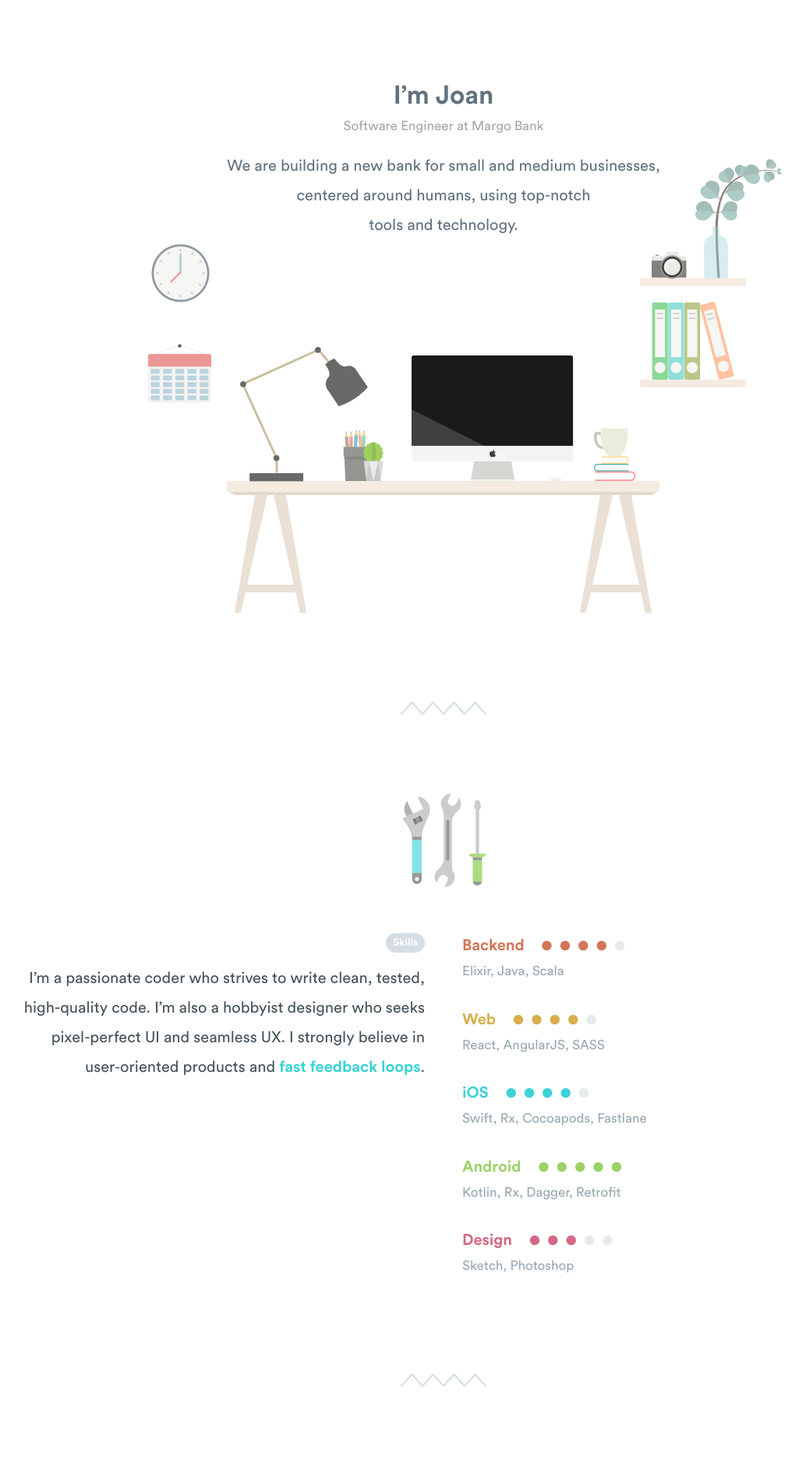
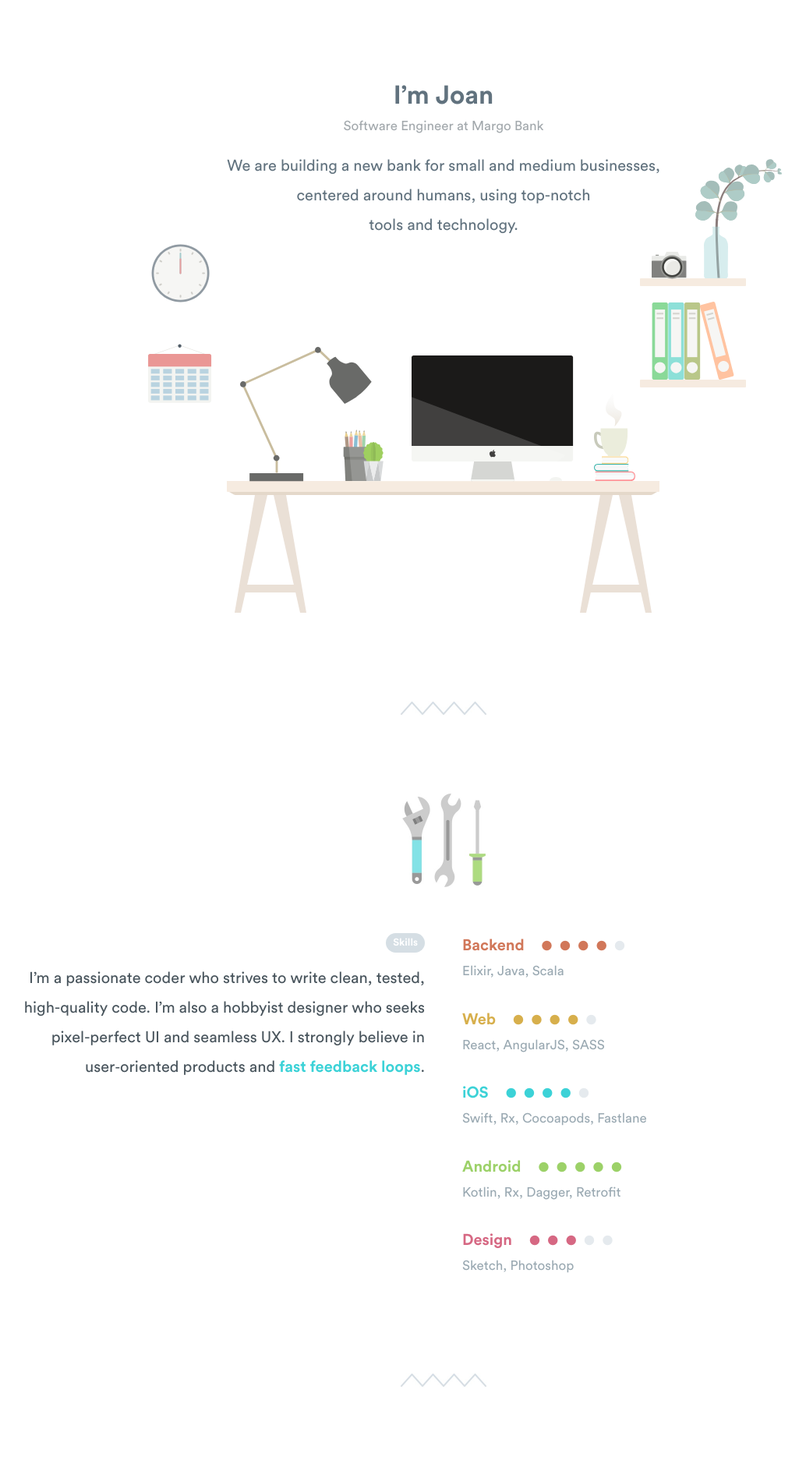
Before and after one commit to JoanZapata/joanzapata.github.com, a Jekyll site: the page built from index.md, in a window 1280 px wide. Shown: the top 1878 px of the page at 78% size, without its empty margins (71-1105 px from the left). Built offline with Jekyll 4.4.1, drawn with Linux system fonts in a browser that asks for light colours.

Commit message:
Replace header image with svg

```diff
--- a/_layouts/home.html
+++ b/_layouts/home.html
@@ -31,7 +31,9 @@
             centered around humans, using top-notch<br class="d-none d-md-block"/>
             tools and technology.
         </div>
-        <div class="header-image"></div>
+        <div class="header-image">
+          {% include images/desk.svg %}
+        </div>
     </div>
 </div>
 
--- a/_sass/home.scss
+++ b/_sass/home.scss
@@ -10,7 +10,7 @@ $fa-font-path: "fonts/vendor/fontawesome";
 @import 'variables';
 @import 'mixins';
 
-$breakpoint-580: 880px;
+$breakpoint-580: 992px;
 $breakpoint-320: 640px;
 
 // Adapt the twitter bootstrap badge to defined colors
@@ -149,31 +149,19 @@ body {
 
     .header-image {
       display: inline-block;
-      width: 880px;
-      height: 582px;
+      max-width: 880px;
+      height: auto;
       margin: 0 auto;
-      background: url(../images/header880.jpg);
-      background-size: cover;
+
+      svg {
+        width: 100%;
+        height: auto;
+      }
 
       @media (min-width: $breakpoint-580) {
         z-index: 100;
         position: relative;
         margin-top: -120px;
-      }
-
-      @media (max-width: $breakpoint-580) {
-        width: 580px;
-        height: 368px;
-        background: url(../images/header580.jpg);
-        background-size: cover;
-      }
-
-      @media (max-width: $breakpoint-320) {
-        width: 100%;
-        max-width: 320px;
-        height: 187px;
-        background: url(../images/header320.jpg) no-repeat center;
-        background-size: 100%;
       }
     }
   }
```
Also changed, not shown: _includes/images/desk.svg (added), images/header320.jpg (deleted), images/header580.jpg (deleted), images/header880.jpg (deleted).
